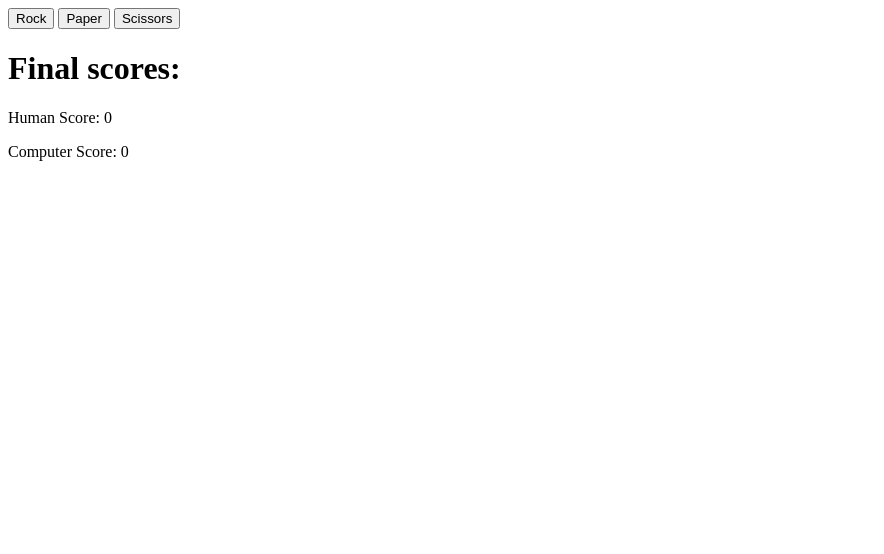
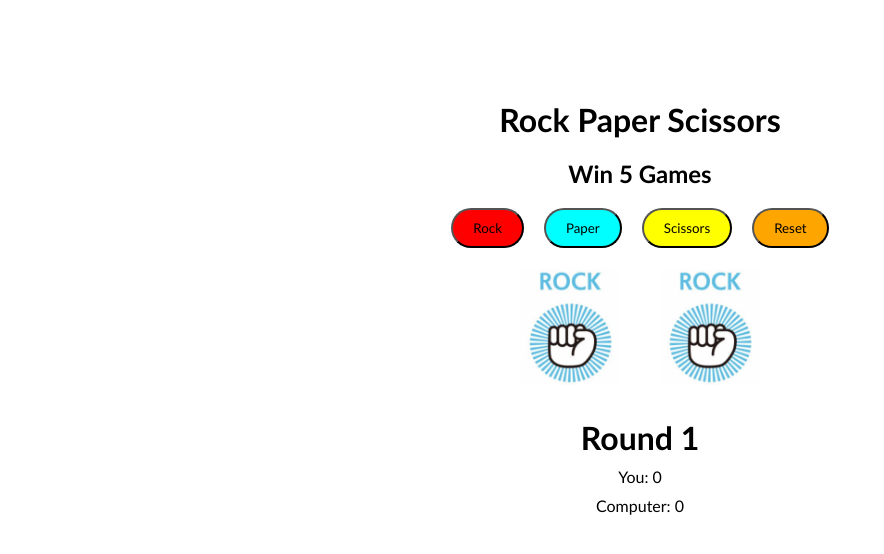
Before and after one commit to aomer3/rockpaperscissors, a plain HTML site: page index.html in a window 1280 px wide. Both pictures are taken after a click on the button "Rock". Shown: the whole page, without its empty margins (0-884 px from the left). Drawn offline with Linux system fonts and the light colour scheme.

Commit message:
Add reset button, styling, images, fix div repeats
Add reset button and score count resetting, add styling to header and buttons, add rock paper scissor images, fix issue with onClick div repeating on page instead of overwriting previous div

```diff
--- /dev/null
+++ b/css/styles.css
@@ -0,0 +1,41 @@
+*{
+    margin: 0;
+    padding: 0;
+    font-family: 'Trebuchet MS', 'Lucida Sans Unicode', 'Lucida Grande', 'Lucida Sans', Arial, sans-serif;
+}
+
+body {
+    text-align: center;
+    margin-top: 100px;
+}
+
+.header {
+    margin: 20px 0px;
+}
+
+.container-buttons{
+    display: flex;
+    justify-content: center;
+    gap: 20px;
+}
+
+.buttons {
+    border-radius: 25px;
+    padding: 10px 20px;
+}
+
+#button-rock {
+    background-color: red;
+}
+
+#button-paper {
+    background-color: cyan;
+}
+
+#button-scissors {
+    background-color: yellow;
+}
+
+#button-reset {
+    background-color: orange;
+}
--- a/index.html
+++ b/index.html
@@ -4,12 +4,19 @@
     <meta charset="UTF-8">
     <meta name="viewport" content="width=device-width, initial-scale=1.0">
     <script src="./js/script.js" defer></script>
+    <link rel="stylesheet" href="./css/styles.css">
     <title>Rock Paper Scissors</title>
 </head>
 <body>
+    <h1 class="header">Rock Paper Scissors</h1>
+    <h2 class="header">Win 5 Games</h2>
+
+    <div class="container-buttons">
     <button class="buttons" id="button-rock">Rock</button>
     <button class="buttons" id="button-paper">Paper</button>
     <button class="buttons" id="button-scissors">Scissors</button>
+    <button class="buttons" id="button-reset">Reset</button>
+    </div>
 
 </body>
 </html>
--- a/js/script.js
+++ b/js/script.js
@@ -27,24 +27,53 @@ function getComputerChoiceUpperCase(result){
 //Human selects rock, paper or scissors
 function getHumanChoice() {
     let selectedButton = "";
+    let round = 0;
     const buttons = document.querySelectorAll(".buttons");
 
     buttons.forEach(button => {
         button.addEventListener("click", () => {
             if(button.id === 'button-rock'){
+                round++;
                 selectedButton = "ROCK";
-                playRound(selectedButton);
+                playRound(selectedButton, round);
             }
             else if(button.id === 'button-paper'){
+                round++;
                 selectedButton = "PAPER";
-                playRound(selectedButton);
+                playRound(selectedButton, round);
             }
             else if(button.id === 'button-scissors') {
+                round++;
                 selectedButton = "SCISSORS";
+                playRound(selectedButton, round);
+            }
+            else if(button.id === "button-reset"){
+                selectedButton = "RESET";
                 playRound(selectedButton);
             }
 
         });
+
+        button.addEventListener("mouseenter", () => {
+            button.style.backgroundColor = "greenyellow";
+        });
+
+        button.addEventListener("mouseleave", () => {
+            if(button.id === "button-rock"){
+                button.style.backgroundColor = "red";
+            }
+            else if(button.id === "button-paper"){
+                button.style.backgroundColor = "cyan";
+            }
+            else if(button.id === "button-scissors"){
+                button.style.backgroundColor = "yellow";
+            }
+            else if(button.id === "button-reset"){
+                round = 0;
+                button.style.backgroundColor = "orange";
+            }
+        });
+
 
     });
 
@@ -56,21 +85,69 @@ function getHumanChoice() {
 let humanScore = 0;
 let computerScore = 0;
 
-function playRound(selectedButton){
+function playRound(selectedButton, round){
+    let divHeader = document.createElement("h1");
+    let paraHuman = document.createElement("p");
+    let paraComputer = document.createElement("p");
+    let divScores = document.createElement("div");
+    let imgHuman = document.createElement("img");
+    let imgComputer = document.createElement("img");
+
+    const buttons = document.querySelectorAll(".buttons");
+
+    buttons.forEach(button => {
+        button.addEventListener("click", () => {
+            divScores.textContent = "";
+        })
+
+    });
+
     const computerChoice = getComputerChoice();
     const humanChoice = selectedButton;
 
     let body = document.body;
 
-    let divScores = document.createElement("div");
 
-    let divHeader = document.createElement("h1");
-    divHeader.textContent = "Final scores:";
 
-    let paraHuman = document.createElement("p");
-    paraHuman.textContent = `Human Score: ${humanScore}`;
-    let paraComputer = document.createElement("p");
-    paraComputer.textContent = `Computer Score: ${computerScore}`;
+    divHeader.textContent = `Round ${round}`;
+    divHeader.style.textAlign = "center";
+    divHeader.style.margin = "10px";
+
+    paraHuman.textContent = `You: ${humanScore}`;
+    paraHuman.style.textAlign = "center";
+    paraHuman.style.margin = "10px";
+
+    paraComputer.textContent = `Computer: ${computerScore}`;
+    paraComputer.style.textAlign = "center";
+    paraComputer.style.margin = "10px";
+
+    if(selectedButton === "ROCK"){
+        imgHuman.src = "./img/rock.png";
+    }
+    else if (selectedButton === "PAPER"){
+        imgHuman.src = "./img/paper.png";
+    }
+    else if (selectedButton === "SCISSORS"){
+        imgHuman.src = "./img/scissors.png";
+    }
+
+
+    if(computerChoice === "ROCK"){
+        imgComputer.src = "./img/rock.png";
+    }
+    else if (computerChoice === "PAPER"){
+        imgComputer.src = "./img/paper.png";
+    }
+    else if (computerChoice === "SCISSORS"){
+        imgComputer.src = "./img/scissors.png";
+    }
+
+    imgHuman.style.width = "100px";
+    imgHuman.style.margin = "20px";
+    imgComputer.style.width = "100px";
+    imgComputer.style.margin = "20px";
+
+
 
     if(humanScore < 5 && computerScore < 5){
         switch (true) {
@@ -102,24 +179,36 @@ function playRound(selectedButton){
                 break;
         }
 
-        divScores.append(divHeader, paraHuman, paraComputer);
+        divScores.append(imgHuman, imgComputer, divHeader, paraHuman, paraComputer);
         body.append(divScores);
-
     }
     else if (humanScore === 5){
         let humanWins = document.createElement("h2");
-        humanWins.textContent = "You Wins!";
+        humanWins.textContent = "You Win!";
+        humanWins.style.textAlign = "center";
+        humanWins.style.color = "red";
+        humanWins.style.fontWeight = "bold";
         divScores.append(divHeader, humanWins, paraHuman, paraComputer);
         body.append(divScores);
     }
     else if (computerScore === 5){
         let compterWins = document.createElement("h2");
         compterWins.textContent = "Computer Wins!";
+        compterWins.style.textAlign = "center";
+        compterWins.style.color = "red";
+        compterWins.style.fontWeight = "bold";
         divScores.append(divHeader, compterWins, paraHuman, paraComputer);
         body.append(divScores);
     }
 
+    if (selectedButton === "RESET"){
+        humanScore = 0;
+        computerScore = 0;
+        divScores.remove(imgHuman, imgComputer);
+        body.divScores(divScores, newGame);
+    }
 
-}
+};
+
 
 getHumanChoice();
```
Also changed, not shown: img/paper.png (added), img/rock.png (added), img/scissors.png (added), 2 other files.
